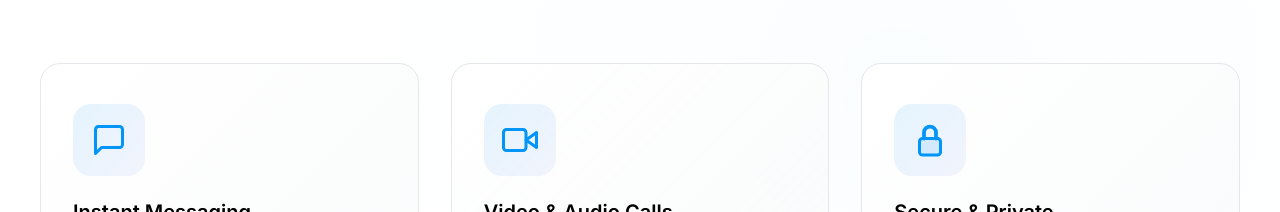
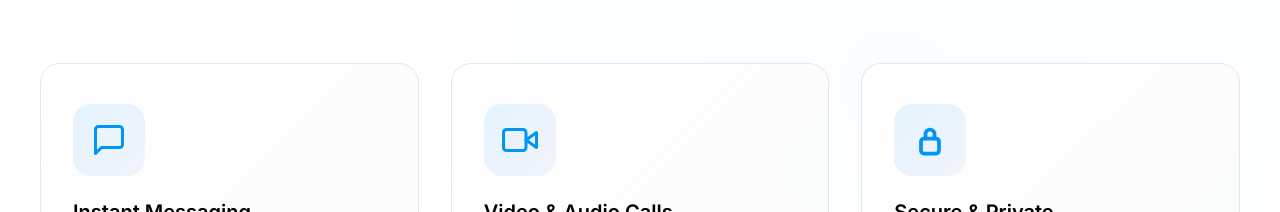
Before and after one commit to sakshampokharel01-beep/Chatter, a React (Vite) app: page / in a window 1280 px wide. Shown: the part 2442-2654 px from the top of the page. Built offline with nearby package versions, Linux system fonts and the light colour scheme; no server answers; a web font is replaced by a local one.

Commit message:
Update lock icon to exact Instagram style - thicker strokes and more compact

```diff
--- a/src/components/LandingPage.jsx
+++ b/src/components/LandingPage.jsx
@@ -47,9 +47,9 @@ export default function LandingPage({ onGetStarted }) {
     },
     {
       icon: (
-        <svg width="40" height="40" viewBox="0 0 24 24" fill="none" stroke="currentColor" strokeWidth="2" strokeLinecap="round" strokeLinejoin="round">
-          <rect x="5" y="11" width="14" height="11" rx="2" ry="2" fill="currentColor" fillOpacity="0.1"/>
-          <path d="M8 11V7a4 4 0 0 1 8 0v4" strokeWidth="2.5"/>
+        <svg width="40" height="40" viewBox="0 0 24 24" fill="none" stroke="currentColor" strokeWidth="2.5" strokeLinecap="round" strokeLinejoin="round">
+          <rect x="6" y="11" width="12" height="10" rx="2" ry="2"/>
+          <path d="M9 11V8a3 3 0 0 1 6 0v3"/>
         </svg>
       ),
       title: 'Secure & Private',
```
